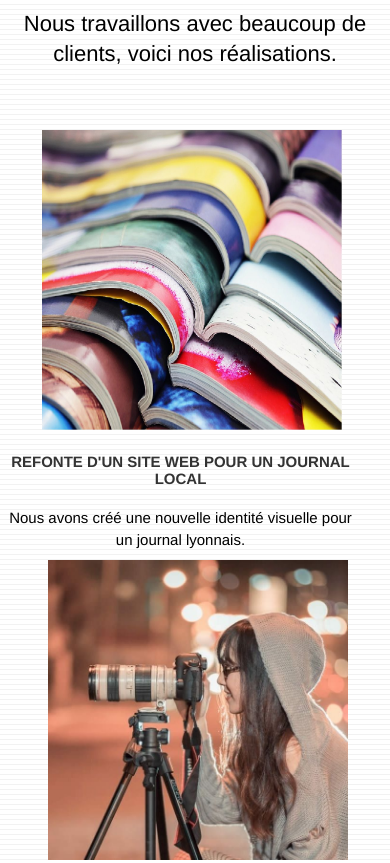
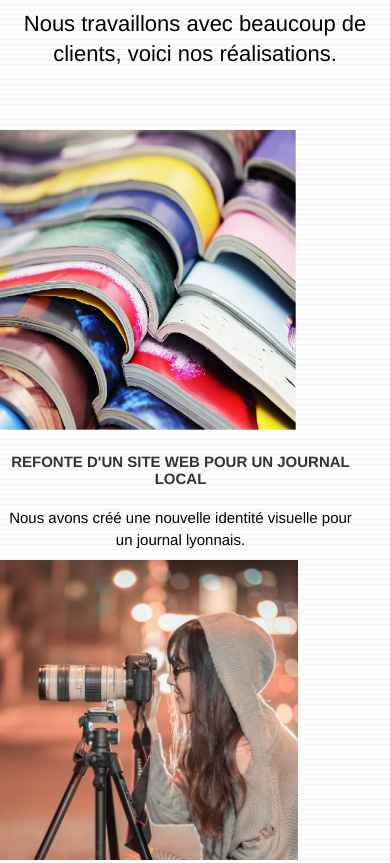
Before and after one commit to Guillaume-Azs/chouetteagence, a plain HTML site: page index.html in a window 390 px wide. Shown: the part 2600-3463 px from the top of the page. Drawn offline with Linux system fonts and the light colour scheme.

Commit message:
ajustements responsive

```diff
--- a/style.css
+++ b/style.css
@@ -788,7 +788,22 @@ h4 {
   .portfolio-thumb {
     width: 600px;
     height: 600px;
-    margin-left: 15%;
+    margin-left: 20%;
+  }
+}
+@media screen and (max-width: 1025px) {
+  .portfolio-thumb {
+    margin-left: 18%;
+  }
+}
+@media screen and (max-width: 800px) {
+  .portfolio-thumb {
+    margin-left: 5%;
+  }
+}
+@media screen and (max-width: 600px) {
+  .portfolio-thumb {
+    margin-left: 3%;
   }
 }
 
```
